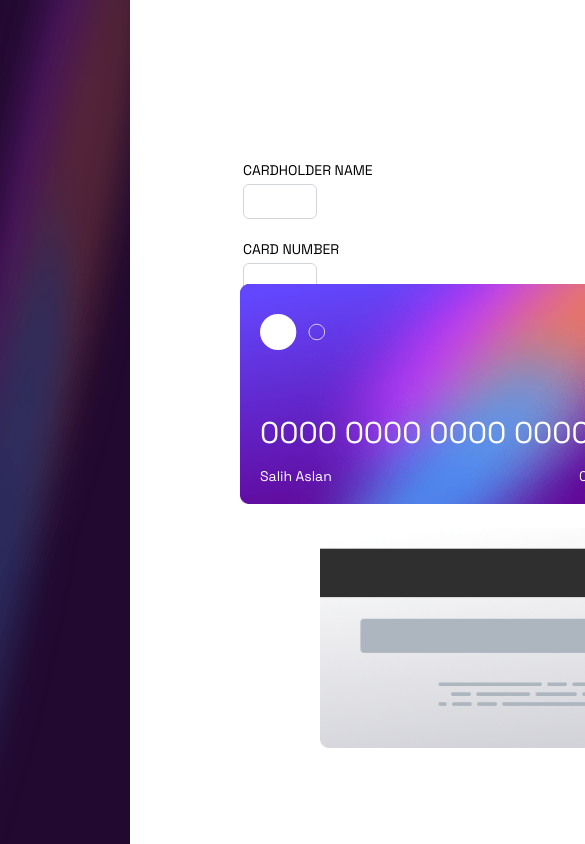
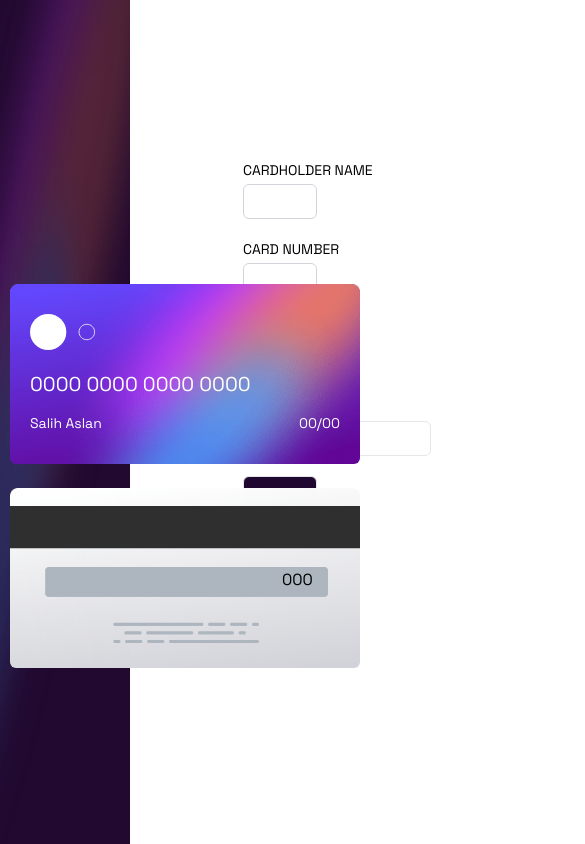
Before and after one commit to muhammetsalihaslan/interactivecardpage, a Next.js app in the folder interactivepage/: page / in a window 390 px wide. Shown: the top 844 px of the page, 585 px wide, since content can reach past the window. Built offline with nearby package versions, Linux system fonts and the light colour scheme.

Commit message:
responsive

```diff
--- a/interactivepage/components/card.jsx
+++ b/interactivepage/components/card.jsx
@@ -18,15 +18,15 @@ const Card = ({
           height={0}
           className="w-2/3 h-screen"
         />
-        <div className="absolute flex flex-col  gap-y-6 -mt-[35rem] ms-[15rem]">
-          <div className="bg-[url('/images/bg-card-front.png')] bg-cover w-[400px] h-[220px] rounded-md">
+        <div className="absolute flex flex-col  gap-y-6  ms-[10px] -mt-[35rem] xl:ms-[15rem]">
+          <div className="bg-[url('/images/bg-card-front.png')] bg-cover w-[350px] h-[180px] lg:w-[400px] lg:h-[220px] rounded-md">
             <Image
               src="/images/card-logo.svg"
               width={65}
               height={65}
               className="ms-[20px] mt-[30px]"
             />
-            <div className="text-3xl text-white mt-[65px] ms-[20px]">
+            <div className="text-xl mt-[20px] lg:text-3xl text-white lg:mt-[65px] ms-[20px]">
               {valueFromFirst ? valueFromFirst : "0000 0000 0000 0000"}
             </div>
             <div className="flex text-white justify-between text-sm mt-[15px]">
@@ -38,8 +38,8 @@ const Card = ({
               </span>
             </div>
           </div>
-          <div className="bg-[url('/images/bg-card-back.png')] bg-cover w-[400px] h-[220px] rounded-md ms-[5rem] text-md">
-            <h1 className="mt-[6rem] ms-[20rem]">
+          <div className="bg-[url('/images/bg-card-back.png')] bg-cover w-[350px] h-[180px]  lg:w-[400px] lg:h-[220px] rounded-md md:ms-[5rem] text-md">
+            <h1 className="mt-[5rem] ms-[17rem] lg:mt-[6rem] lg:ms-[20rem]">
               {valueCvc ? valueCvc : "000"}
             </h1>
           </div>
--- a/interactivepage/components/info.jsx
+++ b/interactivepage/components/info.jsx
@@ -181,7 +181,7 @@ const Info = ({
               )}
             </div>
           </div>
-          <div className=" w-1/2  text-sm mt-5 grid grid-cols-2 ">
+          <div className=" w-1/2  text-sm mt-5 lg:grid lg:grid-cols-2 flex flex-col ">
             <div className="w-1/1 flex flex-col">
               <label htmlFor="date">EXP.DATE (MM-YY)</label>
               <div className="flex">
@@ -232,7 +232,7 @@ const Info = ({
                 type="text"
                 id="cvc"
                 name="cvc"
-                className="w-1/1 h-[35px] p-2 mt-1 outline-none border rounded-md -ms-2 "
+                className="w-1/1 h-[35px] p-2 mt-1 outline-none border rounded-md lg:-ms-2  "
                 value={cvc}
                 onChange={handleCvc}
                 maxLength={3}
```
